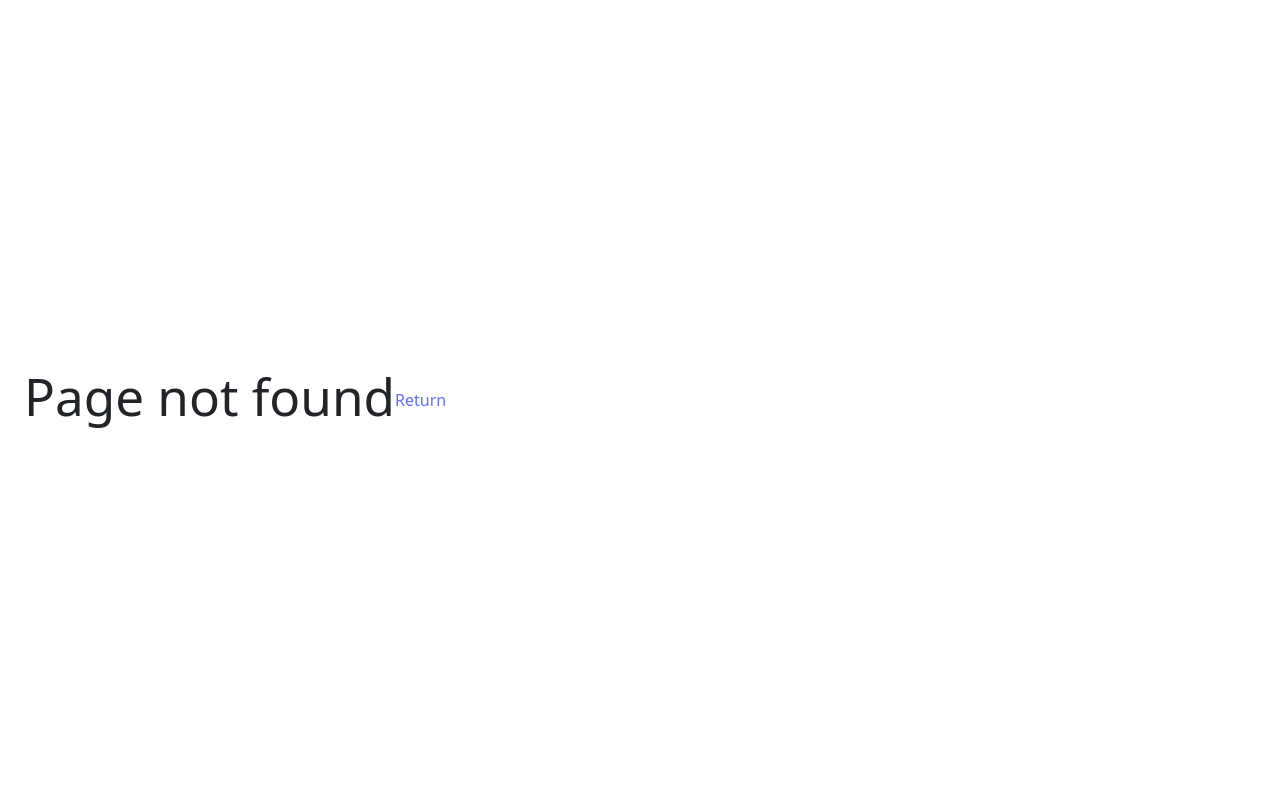
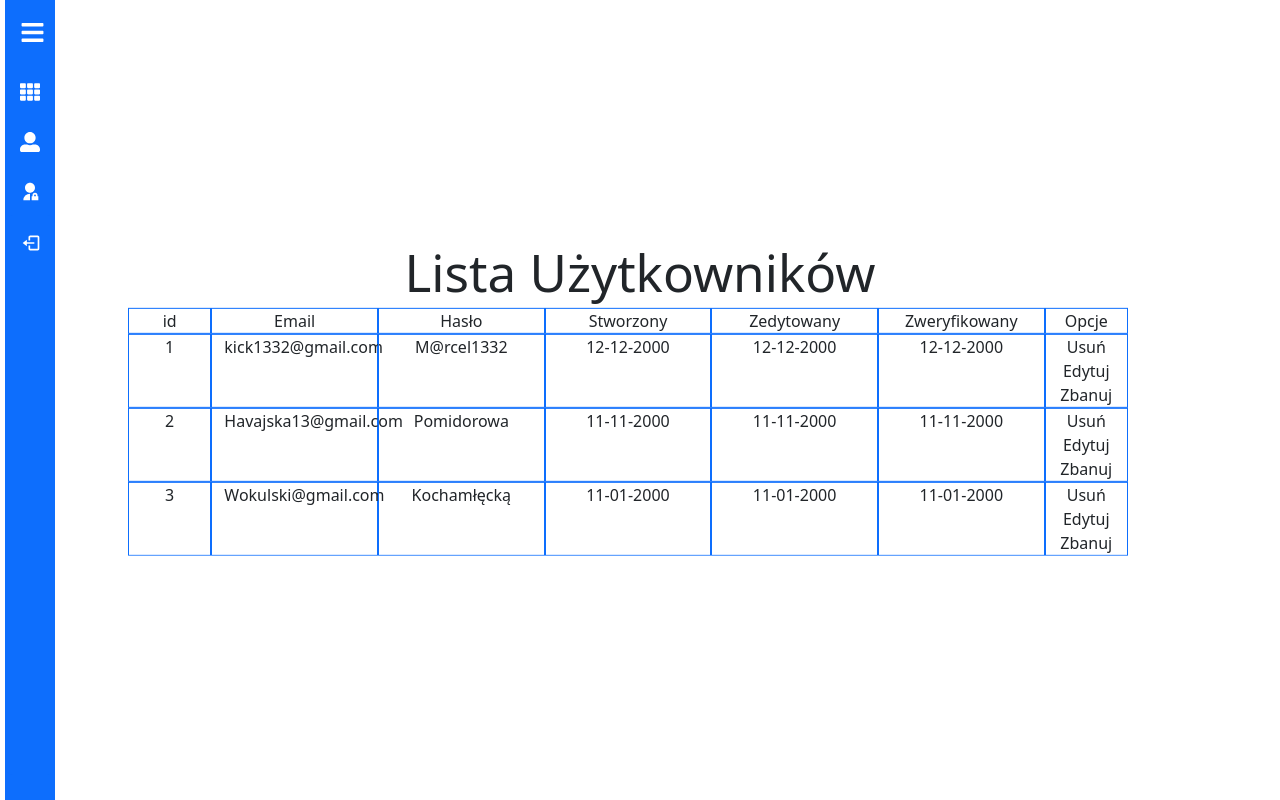
Before and after one commit to storm-legacy/dianomi, a React (Vite) app: page /UserList in a window 1280 px wide. Before the commit this address had no page. Built offline with nearby package versions, Linux system fonts and the light colour scheme; sample sign-in values are in the browser's storage.

Commit message:
Update: UserList VIP

```diff
--- a/src/App.css
+++ b/src/App.css
@@ -1,6 +1,16 @@
 
 .container{
     display:flex;
+
+}
+.myRowCont
+{
+    max-height: 90vh;
+}
+.myRow
+{
+    width: 80vw;
+
 }
 main{
     width: 100%;
--- a/src/App.tsx
+++ b/src/App.tsx
@@ -21,6 +21,7 @@ import { ProfilePage } from './pages/ProfilePage/ProfilePage';
 import SidePanel from './pages/SidePanel/SidePanel';
 import { AdminPanel } from './pages/AdminPanel/AdminPanel';
 import { VideoAdd } from './pages/AdminPanel/AdminPages/VideoAdd';
+import UserList from './pages/AdminPanel/AdminPages/UserList';
 
 function App() {
   const authHelper = useAuthHelper();
@@ -59,6 +60,15 @@ function App() {
                 <Protected isLoggedIn={isLogged}>
                   <SidePanel />
                   <ProfilePage />
+                </Protected>
+              }
+            />
+            <Route
+              path="/UserList"
+              element={
+                <Protected isLoggedIn={isLogged}>
+                  <SidePanel />
+                  <UserList />
                 </Protected>
               }
             />
--- a/src/main.tsx
+++ b/src/main.tsx
@@ -5,7 +5,7 @@ import { RecoilRoot } from 'recoil';
 
 import 'bootstrap/dist/css/bootstrap.css';
 import './index.css';
-
+document.title = 'DianomiTV';
 ReactDOM.createRoot(document.getElementById('root') as HTMLElement).render(
   <React.StrictMode>
     <RecoilRoot>
--- /dev/null
+++ b/src/pages/AdminPanel/AdminPages/UserList.tsx
@@ -0,0 +1,66 @@
+import React from 'react';
+
+function UserList() {
+  const UserListItem = [
+    {
+      id: '1',
+      email: 'kick1332@gmail.com',
+      password: 'M@rcel1332',
+      verified_at: '12-12-2000',
+      updated_at: '12-12-2000',
+      created_at: '12-12-2000',
+    },
+    {
+      id: '2',
+      email: 'Havajska13@gmail.com',
+      password: 'Pomidorowa',
+      verified_at: '11-11-2000',
+      updated_at: '11-11-2000',
+      created_at: '11-11-2000',
+    },
+    {
+      id: '3',
+      email: 'Wokulski@gmail.com',
+      password: 'Kochamłęcką',
+      verified_at: '11-01-2000',
+      updated_at: '11-01-2000',
+      created_at: '11-01-2000',
+    },
+  ];
+  function DealeatUser() {
+    console.log('');
+  }
+  return (
+    <>
+      <div className="text-center">
+        <div className=" position-absolute top-50 start-50 translate-middle">
+          <div className="row myRow myRowCont overflow-auto">
+            <h1>Lista Użytkowników</h1>
+            <div className="row myRow">
+              <div className="col-1 border border-primary">id</div>
+              <div className="col-2 border border-primary">Email</div>
+              <div className="col-2 border border-primary">Hasło</div>
+              <div className="col-2  border border-primary">Stworzony</div>
+              <div className="col-2  border border-primary">Zedytowany</div>
+              <div className="col-2  border border-primary">Zweryfikowany</div>
+              <div className="col-1 border border-primary"> Opcje</div>
+            </div>
+            {UserListItem.map((item, index) => (
+              <div className="row" key={index}>
+                <div className="col-1 border border-primary">{item.id}</div>
+                <div className="col-2 border border-primary">{item.email}</div>
+                <div className="col-2 border border-primary">{item.password}</div>
+                <div className="col-2 border border-primary">{item.created_at}</div>
+                <div className="col-2 border border-primary">{item.updated_at}</div>
+                <div className="col-2 border border-primary">{item.verified_at}</div>
+                <div className="col-1 border border-primary"> Usuń Edytuj Zbanuj</div>
+              </div>
+            ))}
+          </div>
+        </div>
+      </div>
+    </>
+  );
+}
+
+export default UserList;
--- a/src/pages/AdminPanel/AdminPages/VideoAdd.tsx
+++ b/src/pages/AdminPanel/AdminPages/VideoAdd.tsx
@@ -47,7 +47,12 @@ export const VideoAdd = () => {
           </label>
           <label>
             <p>Plik</p>
-            <input className="form-control" type="file" aria-describedby="basic-addon1" value={videoFile} />
+            <input
+              className="form-control"
+              type="file"
+              value={videoFile}
+              onChange={(event) => setVideoFile(event.target.value)}
+            />
           </label>
           <label>
             <p>Autor</p>
--- a/src/pages/AdminPanel/AdminPanel.tsx
+++ b/src/pages/AdminPanel/AdminPanel.tsx
@@ -2,8 +2,29 @@ import React from 'react';
 import { NavLink } from 'react-router-dom';
 export const AdminPanel = () => {
   return (
-    <div>
-      <NavLink to={'/VideoAdd'}> dodawanie wideo</NavLink>
+    <div className="container text-center">
+      <div className="position-absolute top-50 start-50 translate-middle">
+        <div className="row">
+          <NavLink className="col" style={{ margin: 20 }} to={'/VideoAdd'}>
+            {' '}
+            Dodaj Wideo
+          </NavLink>
+          <NavLink className="col" style={{ margin: 20 }} to={'/VideoAdd'}>
+            {' '}
+            Zarządzaj Wideami
+          </NavLink>
+        </div>
+        <div className="row">
+          <NavLink className="col" style={{ margin: 20 }} to={'/UserList'}>
+            {' '}
+            Zarządzej użytkownikami
+          </NavLink>
+          <NavLink className="col" style={{ margin: 20 }} to={'/VideoAdd'}>
+            {' '}
+            Zarządzej subskrybcjami
+          </NavLink>
+        </div>
+      </div>
     </div>
   );
 };
--- a/src/pages/SidePanel/SidePanel.tsx
+++ b/src/pages/SidePanel/SidePanel.tsx
@@ -1,7 +1,7 @@
 import React, { useState } from 'react';
 import { Link, NavLink } from 'react-router-dom';
 import { FaTh, FaUserAlt, FaBars } from 'react-icons/fa';
-import { GrUserAdmin } from 'react-icons/gr';
+import { RiAdminFill } from 'react-icons/ri';
 import { useAuthHelper } from '../../helpers/authHelper';
 import { authAtom } from '../../states/auth';
 import { useRecoilValue } from 'recoil';
@@ -16,7 +16,7 @@ const SidePanel = () => {
   const menuItem = [
     { path: '/UserDashbord', name: 'Strona główna', icon: <FaTh /> },
     { path: '/ProfilePage', name: 'Progil', icon: <FaUserAlt /> },
-    { path: '/AdminPanel', name: 'Admin', icon: <GrUserAdmin /> },
+    { path: '/AdminPanel', name: 'Admin', icon: <RiAdminFill /> },
   ];
   return (
     <>
```
